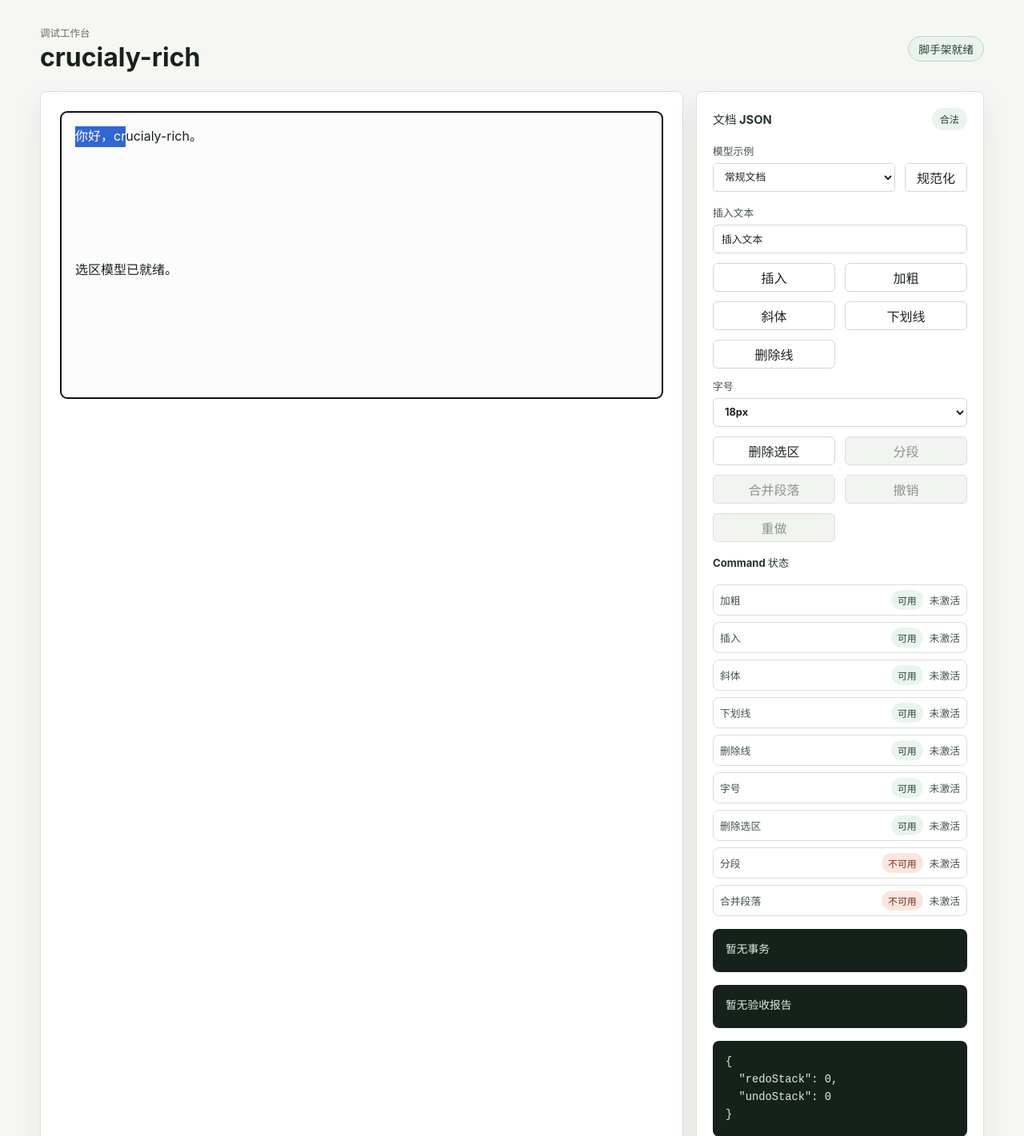
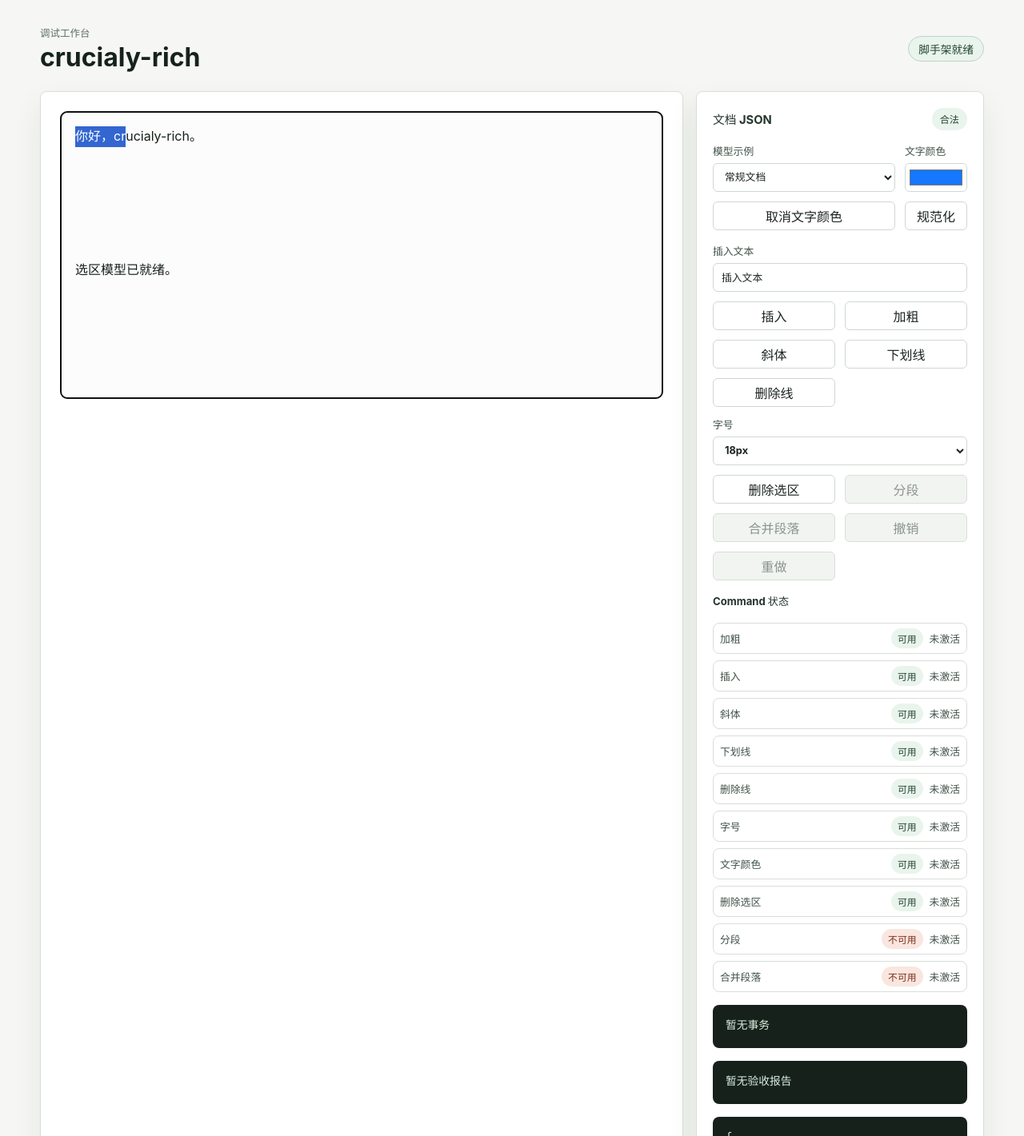
Before and after one commit to QDyanbing/crucialy-rich, a React (Vite) app in the folder apps/demo/: page / in a window 1280 px wide. Shown: the top 1421 px of the page at 80% size. Built offline with nearby package versions, Linux system fonts and the light colour scheme.

Commit message:
feat: add text color demo control

```diff
--- a/apps/demo/src/main.tsx
+++ b/apps/demo/src/main.tsx
@@ -25,6 +25,7 @@ import {
   redoHistory,
   recordHistory,
   SET_FONT_SIZE_COMMAND_NAME,
+  SET_TEXT_COLOR_COMMAND_NAME,
   SPLIT_BLOCK_COMMAND_NAME,
   STRIKE_COMMAND_NAME,
   UNDERLINE_COMMAND_NAME,
@@ -117,13 +118,17 @@ const modelExamples: ModelExample[] = [
         createText("，"),
         createText("删除线文本", { strike: true }),
         createText("，"),
-        createText("大号文本", { fontSize: 24 }),
+        createText("彩色大号文本", {
+          fontSize: 24,
+          textColor: "#1677ff",
+        }),
         createText("，"),
         createText("组合格式", {
           bold: true,
           fontSize: 18,
           italic: true,
           strike: true,
+          textColor: "#d4380d",
           underline: true,
         }),
         createText("。"),
@@ -173,6 +178,7 @@ const demoCommandDescriptors: DemoCommandDescriptor[] = [
   { label: "下划线", name: UNDERLINE_COMMAND_NAME },
   { label: "删除线", name: STRIKE_COMMAND_NAME },
   { label: "字号", name: SET_FONT_SIZE_COMMAND_NAME },
+  { label: "文字颜色", name: SET_TEXT_COLOR_COMMAND_NAME },
   { label: "删除选区", name: DELETE_SELECTION_COMMAND_NAME },
   { label: "分段", name: SPLIT_BLOCK_COMMAND_NAME },
   { label: "合并段落", name: MERGE_BLOCK_COMMAND_NAME },
@@ -478,6 +484,7 @@ function DemoApp() {
   );
   const [insertTextValue, setInsertTextValue] = useState("插入文本");
   const [fontSizeValue, setFontSizeValue] = useState("18");
+  const [textColorValue, setTextColorValue] = useState("#1677ff");
   const [lastTransaction, setLastTransaction] = useState<Transaction | null>(null);
   const [lastTransactionReport, setLastTransactionReport] =
     useState<TransactionAcceptanceReport | null>(null);
@@ -523,11 +530,21 @@ function DemoApp() {
                 ? {
                     fontSize: parseFontSizeOption(fontSizeValue),
                   }
-                : undefined,
+                : command.name === SET_TEXT_COLOR_COMMAND_NAME
+                  ? {
+                      textColor: textColorValue,
+                    }
+                  : undefined,
         }),
         label: command.label,
       })),
-    [fontSizeValue, insertTextValue, modelSelection, normalizedDocument],
+    [
+      fontSizeValue,
+      insertTextValue,
+      modelSelection,
+      normalizedDocument,
+      textColorValue,
+    ],
   );
 
   function isCommandDisabled(name: CommandName) {
@@ -676,6 +693,29 @@ function DemoApp() {
     );
   }
 
+  function applyTextColor(textColor: string | null) {
+    applyCommandResult(
+      executeCommand(demoCommandRegistry, SET_TEXT_COLOR_COMMAND_NAME, {
+        context: {
+          document: normalizedDocument,
+          selection: modelSelection,
+        },
+        payload: { textColor },
+      }),
+    );
+  }
+
+  function handleTextColorChange(event: ChangeEvent<HTMLInputElement>) {
+    const nextValue = event.target.value;
+
+    setTextColorValue(nextValue);
+    applyTextColor(nextValue);
+  }
+
+  function handleClearTextColor() {
+    applyTextColor(null);
+  }
+
   function handleDeleteText() {
     applyCommandResult(
       executeCommand(demoCommandRegistry, DELETE_SELECTION_COMMAND_NAME, {
@@ -816,6 +856,23 @@ function DemoApp() {
                 ))}
               </select>
             </label>
+            <label className="color-control">
+              <span>文字颜色</span>
+              <input
+                aria-label="文字颜色"
+                disabled={isCommandDisabled(SET_TEXT_COLOR_COMMAND_NAME)}
+                type="color"
+                value={textColorValue}
+                onChange={handleTextColorChange}
+              />
+            </label>
+            <button
+              type="button"
+              disabled={isCommandDisabled(SET_TEXT_COLOR_COMMAND_NAME)}
+              onClick={handleClearTextColor}
+            >
+              取消文字颜色
+            </button>
             <button type="button" onClick={handleNormalize}>
               规范化
             </button>
--- a/apps/demo/src/styles.css
+++ b/apps/demo/src/styles.css
@@ -176,6 +176,21 @@ h3 {
 
 .operation-controls label {
   grid-column: 1 / -1;
+}
+
+.color-control input[type="color"] {
+  width: 100%;
+  height: 36px;
+  padding: 3px;
+  border: 1px solid #cfd8d1;
+  border-radius: 6px;
+  background: #ffffff;
+  cursor: pointer;
+}
+
+.color-control input[type="color"]:disabled {
+  cursor: not-allowed;
+  opacity: 0.55;
 }
 
 button,
```
